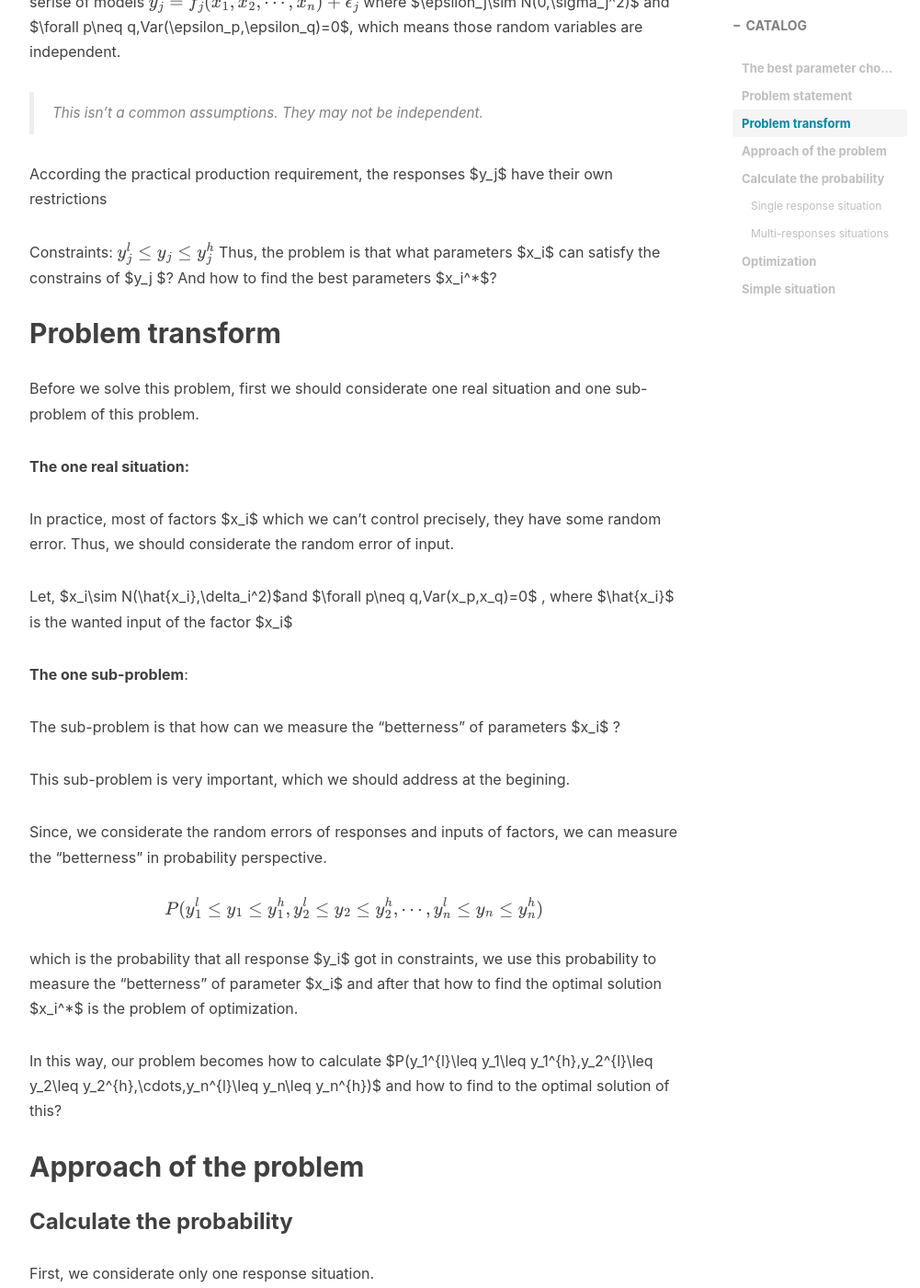
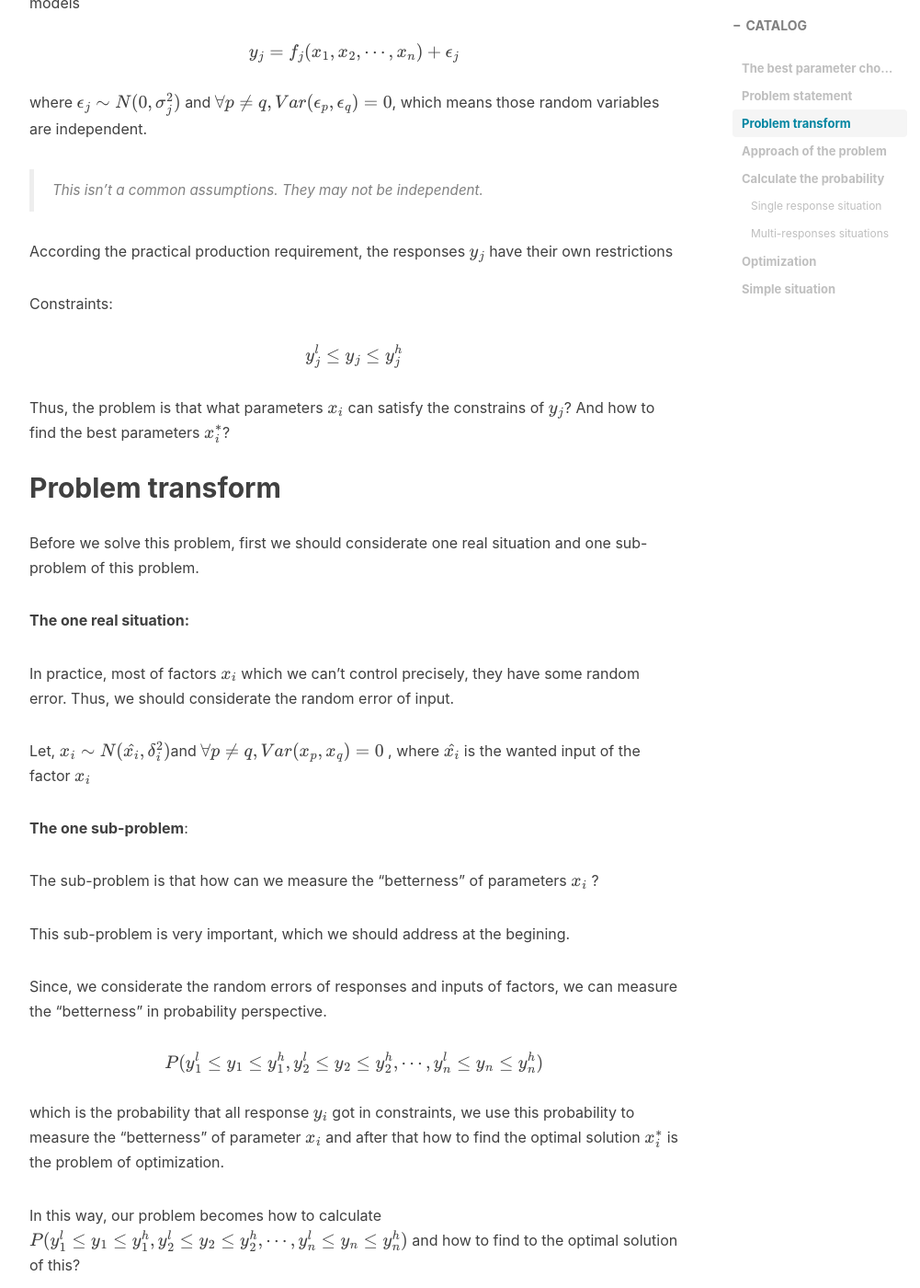
Before and after one commit to Algebra-FUN/algebra-fun.github.io, a Jekyll site: the page built from _posts/2021-8-19-Stats-DoE_Optimization.md, in a window 1280 px wide and 1400 px high, scrolled down 904 px. Shown: the whole window at 92% size, without its empty margins (233-1234 px from the left). Built offline with Jekyll 4.4.1, drawn with Linux system fonts in a browser that asks for light colours; nearby versions of some CDN libraries; formulas are drawn with MathJax 3; comment, search, counter and statistics services are not loaded; some of the changed text lies outside the part shown.

Commit message:
Fix for formula

```diff
--- a/_posts/2021-8-19-Stats-DoE_Optimization.md
+++ b/_posts/2021-8-19-Stats-DoE_Optimization.md
@@ -17,21 +17,25 @@ tags:
 
 ## Problem statement
 
-Given factors $\{x_i\}_{i=1}^n$ and response $\{y_j\}_{j=1}^s$, then we use given dataset to get a serise of models
+Given factors $$\{x_i\}_{i=1}^n$$ and response $$\{y_j\}_{j=1}^s$$, then we use given dataset to get a serise of models
+
 $$
 y_j=f_j(x_1,x_2,\cdots,x_n)+\epsilon_j
 $$
-where $\epsilon_j\sim N(0,\sigma_j^2)$ and $\forall p\neq q,Var(\epsilon_p,\epsilon_q)=0$, which means those random variables are independent.
+
+where $$\epsilon_j\sim N(0,\sigma_j^2)$$ and $$\forall p\neq q,Var(\epsilon_p,\epsilon_q)=0$$, which means those random variables are independent.
 
 > This isn't a common assumptions. They may not be independent.
 
-According the practical production requirement, the responses $y_j$ have their own restrictions
+According the practical production requirement, the responses $$y_j$$ have their own restrictions
 
 Constraints:
+
 $$
 y_j^{l}\leq y_j\leq y_j^{h}
 $$
-Thus, the problem is that what parameters $x_i$ can satisfy the constrains of $y_j $? And how to find the best parameters $x_i^*$?
+
+Thus, the problem is that what parameters $$x_i$$ can satisfy the constrains of $$y_j $$? And how to find the best parameters $$x_i^*$$?
 
 ## Problem transform
 
@@ -39,13 +43,13 @@ Before we solve this problem, first we should considerate one real situation and
 
 **The one real situation:**
 
-In practice, most of factors $x_i$ which we can't control precisely, they have some random error. Thus, we should considerate the random error of input.
+In practice, most of factors $$x_i$$ which we can't control precisely, they have some random error. Thus, we should considerate the random error of input.
 
-Let, $x_i\sim N(\hat{x_i},\delta_i^2)$and $\forall p\neq q,Var(x_p,x_q)=0$ , where $\hat{x_i}$ is the wanted input of the factor $x_i$
+Let, $$x_i\sim N(\hat{x_i},\delta_i^2)$$and $$\forall p\neq q,Var(x_p,x_q)=0$$ , where $$\hat{x_i}$$ is the wanted input of the factor $$x_i$$
 
 **The one sub-problem**:
 
-The sub-problem is that how can we measure the "betterness" of parameters $x_i$ ?
+The sub-problem is that how can we measure the "betterness" of parameters $$x_i$$ ?
 
 This sub-problem is very important, which we should address at the begining.
 
@@ -55,9 +59,9 @@ $$
 P(y_1^{l}\leq y_1\leq y_1^{h},y_2^{l}\leq y_2\leq y_2^{h},\cdots,y_n^{l}\leq y_n\leq y_n^{h})
 $$
 
-which is the probability that all response $y_i$ got in constraints, we use this probability to measure the "betterness" of parameter $x_i$ and after that how to find the optimal solution $x_i^*$ is the problem of optimization.
+which is the probability that all response $$y_i$$ got in constraints, we use this probability to measure the "betterness" of parameter $$x_i$$ and after that how to find the optimal solution $$x_i^*$$ is the problem of optimization.
 
-In this way, our problem becomes how to calculate $P(y_1^{l}\leq y_1\leq y_1^{h},y_2^{l}\leq y_2\leq y_2^{h},\cdots,y_n^{l}\leq y_n\leq y_n^{h})$ and how to find to the optimal solution of this?
+In this way, our problem becomes how to calculate $$P(y_1^{l}\leq y_1\leq y_1^{h},y_2^{l}\leq y_2\leq y_2^{h},\cdots,y_n^{l}\leq y_n\leq y_n^{h})$$ and how to find to the optimal solution of this?
 
 ## Approach of the problem
 
@@ -68,19 +72,25 @@ First, we considerate only one response situation.
 #### Single response situation
 
 Model:
+
 $$
 y=f(x_1,x_2,\cdots,x_n)+\epsilon,\epsilon \sim N(0,\sigma^2)
 $$
+
 Constraints:
+
 $$
 y^{l}\leq y\leq y^{h}
 $$
+
 Inputs of factors:
+
 $$
 x_i\sim N(\hat{x_i},\delta_i^2),\forall p\neq q,Var(x_p,x_q)=0
 $$
 
 According to the assumption,
+
 $$
 y\sim N(f(x_1,x_2,\cdots,x_n),\sigma^2)
 $$
@@ -89,11 +99,14 @@ $$
 p(y,x_1,x_2,\cdots,x_n)=p(y|x_1,x_2,\cdots,x_n)p(x_1,x_2,\cdots,x_n)
 $$
 
-Since $x_i$ are independent to each others,
+Since $$x_i$$ are independent to each others,
+
 $$
 p(x_1,x_2,\cdots,x_n)=\prod_{i=1}^np(x_i)
 $$
+
 Thus,
+
 $$
 p(y,x_1,x_2,\cdots,x_n)=p(y|x_1,x_2,\cdots,x_n)\prod_{i=1}^np(x_i)
 $$
@@ -103,10 +116,12 @@ p(y)=\int_{-\infty}^{\infty}\int_{-\infty}^{\infty}\cdots\int_{-\infty}^{\infty}
 $$
 
 Since,
+
 $$
 y\sim N(f(x_1,x_2,\cdots,x_n),\sigma^2),x_i\sim N(\hat{x_i},\delta_i^2)
 $$
 Thus,
+
 $$
 \frac{y-f(x_1,x_2,\cdots,x_n)}{\sigma}\sim N(0,1),\frac{x_i-\hat{x_i}}{\delta_i}\sim N(0,1)
 $$
@@ -115,13 +130,16 @@ $$
 p(y|x_1,x_2,\cdots,x_n)=\frac1{\sigma}\phi\left(\frac{y-f(x_1,x_2,\cdots,x_n)}{\sigma}\right),p(x_i)=\frac1{\delta_i}\phi\left(\frac{x_i-\hat{x_i}}{\delta_i}\right)
 $$
 
-where $\phi(t)$ is the density function of standard normal distribution.
+where $$\phi(t)$$ is the density function of standard normal distribution.
 
 Thus,
+
 $$
 p(y)=\left(\sigma\prod_{i=1}^n\delta_i\right)^{-1}\int_{-\infty}^{\infty}\int_{-\infty}^{\infty}\cdots\int_{-\infty}^{\infty}\phi\left(\frac{y-f(x_1,x_2,\cdots,x_n)}{\sigma}\right)\prod_{i=1}^n\phi\left(\frac{x_i-\hat{x_i}}{\delta_i}\right)dx_1dx_2\cdots dx_n
 $$
+
 Thus,
+
 $$
 P(y^l\leq y\leq y^h)
 =\int_{y^l}^{y^h}p(y)dy\\
@@ -130,22 +148,27 @@ $$
 
 #### Multi-responses situations
 
-Denote factors $\boldsymbol x \in \mathbb{R}^n$, responses $\boldsymbol y \in\mathbb{R}^s$,$f \in C(\mathbb{R}^n\rightarrow\mathbb{R}^s)$
+Denote factors $$\boldsymbol x \in \mathbb{R}^n$$, responses $$\boldsymbol y \in\mathbb{R}^s$$,$$f \in C(\mathbb{R}^n\rightarrow\mathbb{R}^s)$$
 
 Model:
+
 $$
 \boldsymbol y =f(\boldsymbol x)+\boldsymbol\epsilon,\boldsymbol\epsilon\sim N(0,\Sigma)
 $$
-where $\Sigma$ is covarience matrix of $\boldsymbol \epsilon$
 
-Given input $\boldsymbol x \sim N(\boldsymbol{\hat x},\Delta)$
-where $\Delta$ is covarience matrix of $\boldsymbol x$
+where $$\Sigma$$ is covarience matrix of $$\boldsymbol \epsilon$$
+
+Given input $$\boldsymbol x \sim N(\boldsymbol{\hat x},\Delta)$$
+where $$\Delta$$ is covarience matrix of $$\boldsymbol x$$
 
 Constraints:
+
 $$
 \boldsymbol{y^l}\leq\boldsymbol y\leq \boldsymbol{y^h}
 $$
+
 Denote that
+
 $$
 C^{\boldsymbol y} = \prod_{j=1}^s\left[y_j^l,y_j^h\right]
 $$
@@ -163,7 +186,8 @@ $$
 p(\boldsymbol y,\boldsymbol x)=|\Sigma|^{-\frac12}\phi_s\left(\Sigma^{-\frac12}(\boldsymbol y-f(\boldsymbol x))\right),p(\boldsymbol x;\boldsymbol{\hat x})=|\Delta|^{-\frac12}\phi_n\left(\Delta^{-\frac12}(\boldsymbol x-\boldsymbol{\hat x})\right)
 $$
 
-where $\phi_s,\phi_n$ are density functions of $s,n$ dimension standard normal distribution.
+where $$\phi_s,\phi_n$$ are density functions of $$s,n$$ dimension standard normal distribution.
+
 $$
 \begin{align}
 p(\boldsymbol y;\boldsymbol{\hat x})
@@ -171,7 +195,9 @@ p(\boldsymbol y;\boldsymbol{\hat x})
 &=\int_{\mathbb{R}^n}p(\boldsymbol y|\boldsymbol x)p(\boldsymbol x;\boldsymbol{\hat x})d\boldsymbol x\\
 \end{align}
 $$
+
 Thus,
+
 $$
 \begin{align}
 P(\boldsymbol y\in C^{\boldsymbol y};\boldsymbol{\hat x})
@@ -182,6 +208,7 @@ P(\boldsymbol y\in C^{\boldsymbol y};\boldsymbol{\hat x})
 $$
 
 Denote
+
 $$
 I(\boldsymbol{\hat x})=P(\boldsymbol y\in C^{\boldsymbol y};\boldsymbol{\hat x})
 $$
@@ -189,6 +216,7 @@ $$
 ### Optimization
 
 **Statement**:
+
 $$
 \begin{align}
 &\max_{\boldsymbol{\hat x}}\quad I(\boldsymbol{\hat x})\\
@@ -200,11 +228,14 @@ $$
 
 ## Simple situation
 
-Assume that input $\boldsymbol x$ are precise.
+Assume that input $$\boldsymbol x$$ are precise.
+
 $$
 p(\boldsymbol y;\boldsymbol x)=|\Sigma|^{-\frac12}\phi_s\left(\Sigma^{-\frac12}(\boldsymbol y-f(\boldsymbol x))\right)
 $$
-Assume that responses $\boldsymbol y$ are independent,
+
+Assume that responses $$\boldsymbol y$$ are independent,
+
 $$
 \begin{align}
 P(\boldsymbol y \in C^{\boldsymbol y};\boldsymbol x)
```
